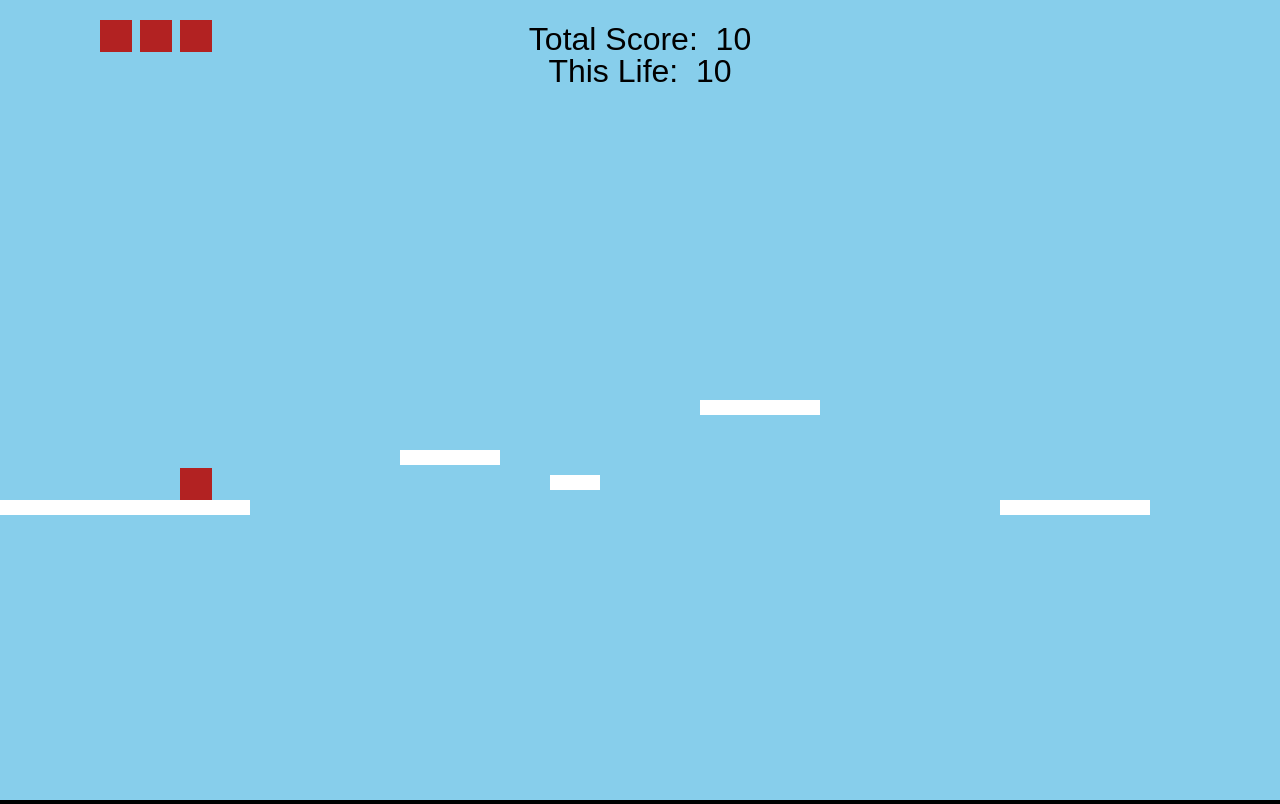
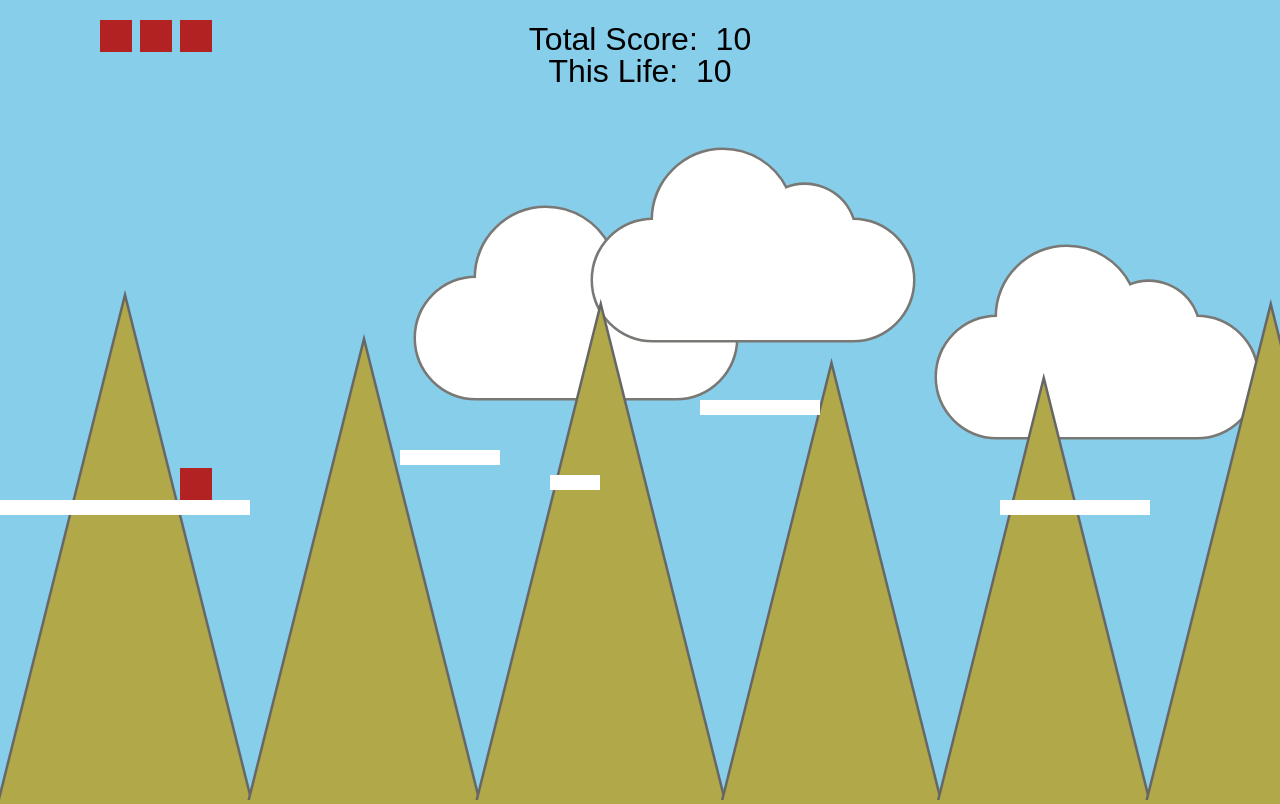
Before and after one commit to mike-gustafson/game-project, a plain HTML site: page index.html in a window 1280 px wide. Both pictures are taken after a click on the button "Start Game". Drawn offline with Linux system fonts and the light colour scheme.

Commit message:
FEAT: added random number function, added random clouds

```diff
--- a/app.js
+++ b/app.js
@@ -1,23 +1,33 @@
 import level01Platforms from './level-01.js';
 
+
+let trianglesCurrentPosition = 0;
+let triangles = [];
+let trianglePeakMaxHeight = innerHeight/2;
+let trianglePeakMinHeight = innerHeight/1.5;
+
+let clouds = [];
+let cloudX = 0;
+let cloudY = 200;
+
+
 const scoredPlatforms = new Set();
-const context = document.querySelector('canvas');
-const c = context.getContext("2d");
+const canvas = document.querySelector('canvas');
+const context = canvas.getContext("2d");
 const startMenu = document.getElementById('start-menu');
 const startButton = document.getElementById('start-button');
 startButton.addEventListener('click', startGame);
-context.width = innerWidth;
-context.height = innerHeight;
+canvas.width = innerWidth;
+canvas.height = innerHeight;
 let isMenuDisplayed = true
 let PlayerStartingLives = 3
 let playerLives = PlayerStartingLives;
-const scorePositionX = context.width / 2;
+const scorePositionX = canvas.width / 2;
 const scorePositionY = 50;
 let scoreTotal = 0;
 let scoreThisLife = 0;
 let levelWidth = 10000;
 let playerLanded = false;
-
 let playerStartingXPosition;
 let platforms;
 let player;
@@ -58,8 +68,9 @@ class Player {
         this.jumping = false;
     }
     create() {
-        c.fillStyle = 'firebrick'
-        c.fillRect(this.position.x, this.position.y, this.width, this.height);
+        context.fillStyle = 'firebrick'
+        context.fillRect(this.position.x, this.position.y, this.width, this.height);
+        context.strokeStyle = '#666666';
     }
     update() {
         this.create();
@@ -73,15 +84,15 @@ class Player {
 class Platform {
     constructor() {
         this.height = 15
-        this.width = Math.floor(Math.random() * (500 - 100) + 100)
+        this.width = random(100,500)
         this.position = {
             x: Math.floor(Math.random() * levelWidth-this.width),
             y: Math.floor((Math.random() * (innerHeight*.75)+(innerHeight/4)-30)),
         }
     }
     create() {
-        c.fillStyle = 'white'
-        c.fillRect(this.position.x, this.position.y, this.width, this.height)
+        context.fillStyle = 'white'
+        context.fillRect(this.position.x, this.position.y, this.width, this.height)
     }
     update() {
         this.create()
@@ -137,7 +148,9 @@ addEventListener('keyup', ({ keyCode }) => {
 // GAME LOOP -------------------------------------------------------------------------
 
 const loop = function() {
-    c.clearRect(0, 0, context.width, context.height);
+    context.clearRect(0, 0, canvas.width, canvas.height);
+    drawClouds()
+    drawTriangles();
     player.update();
     drawScore()
     platforms.forEach(platform => {
@@ -155,7 +168,9 @@ const loop = function() {
 }
 
 // FUNCTIONS --------------------------------------------------------------------------
-
+function random(min,max){
+    return Math.floor(Math.random() * (max-min + 1) + min)
+}
 function generatePlatforms() {
     let initialPlatformData = level01Platforms.map((platformData) => {
         let platform = new Platform();
@@ -199,18 +214,18 @@ function startGame() {
     window.requestAnimationFrame(loop)
 }
 function drawScore() {
-    c.fillStyle = 'black';
-    c.font = '32px Arial';
-    c.textAlign = 'center';
-    c.fillText(`Total Score:  ${scoreTotal}`, scorePositionX, scorePositionY);
-    c.fillText(`This Life:  ${scoreThisLife}`, scorePositionX, scorePositionY+32);
+    context.fillStyle = 'black';
+    context.font = '32px Arial';
+    context.textAlign = 'center';
+    context.fillText(`Total Score:  ${scoreTotal}`, scorePositionX, scorePositionY);
+    context.fillText(`This Life:  ${scoreThisLife}`, scorePositionX, scorePositionY+32);
 }
 function drawPlayerLives() {
     for (let i = 0; i < playerLives; i++) {
         let x = 180 - (i * 40);
         let y = 20;
-        c.fillStyle = 'firebrick';
-        c.fillRect(x, y, 32, 32);
+        context.fillStyle = 'firebrick';
+        context.fillRect(x, y, 32, 32);
     }
 }
 function isPlayerOnAPlatform() {
@@ -235,7 +250,7 @@ function isPlayerOnAPlatform() {
     return false;
 }
 function isPlayerOnTheGround() {
-    if (player.position.y +player.height >= context.height) {
+    if (player.position.y +player.height >= canvas.height) {
         if (playerLives > 0) {
             playerLives--;
             player.position.x = playerStartingXPosition;
@@ -281,5 +296,62 @@ function createGameAssets() {
     player = new Player
     playerStartingXPosition = player.position.x
     platforms = generatePlatforms();
+    createTriangles();
+    clouds = []
+    createClouds()
     player.create()
 }
+function createTriangles(){
+    let lastPosition;
+    let a;
+    let b;
+    let c;
+    let cXOffset;
+    while (trianglesCurrentPosition < levelWidth) {
+        a = trianglesCurrentPosition;
+        lastPosition = trianglesCurrentPosition;
+        c = random(trianglePeakMinHeight, trianglePeakMaxHeight)
+        b = c/2 + trianglesCurrentPosition;
+        cXOffset = lastPosition+(b-a)/2
+        triangles.push({a, b, c, cXOffset})
+        console.log(triangles)
+        trianglesCurrentPosition = b
+    }
+}
+function drawTriangles() {
+    for (let i = 0; i < triangles.length; i++) {
+        context.beginPath();
+        context.moveTo(triangles[i].a, innerHeight);
+        context.lineTo(triangles[i].b, innerHeight);
+        context.lineTo(triangles[i].cXOffset, innerHeight - triangles[i].c);
+        context.closePath();
+        context.lineWidth = 5;
+        context.strokeStyle = '#666666';
+        context.stroke();
+        context.fillStyle = "#b1a849";
+        context.fill();
+    }
+}
+
+function createClouds() {
+    let cloudX = 0
+    while (cloudX < levelWidth) {
+        clouds.push({x: random(100,500)+cloudX,y: random(200, 400)})
+        cloudX = cloudX + random(100,500)
+    }
+}
+function drawClouds() {
+    for (let i = 0; i < clouds.length; i++){
+        context.beginPath();
+        context.arc(clouds[i].x, clouds[i].y, 60, Math.PI * 0.5, Math.PI * 1.5);
+        context.arc(clouds[i].x + 70, clouds[i].y - 60, 70, Math.PI * 1, Math.PI * 1.85);
+        context.arc(clouds[i].x + 152, clouds[i].y - 45, 50, Math.PI * 1.37, Math.PI * 1.91);
+        context.arc(clouds[i].x + 200, clouds[i].y, 60, Math.PI * 1.5, Math.PI * 0.5);
+        context.moveTo(clouds[i].x + 200, clouds[i].y + 60);
+        context.lineTo(clouds[i].x, clouds[i].y + 60);
+        context.strokeStyle = '#797874';
+        context.stroke();
+        context.fillStyle = '#ffffff';
+        context.fill()
+    }
+}
--- a/style.css
+++ b/style.css
@@ -3,7 +3,7 @@
 body {
 margin: 0;
 overflow: hidden;
-background: #000;
+background: #b1a849;
 }
 
 .start-menu {
```
